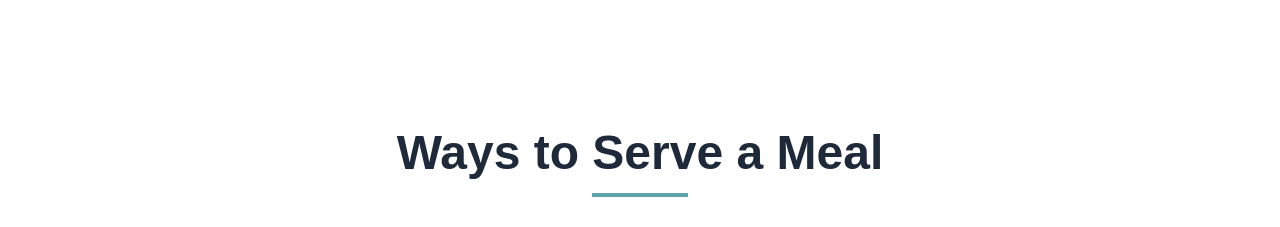
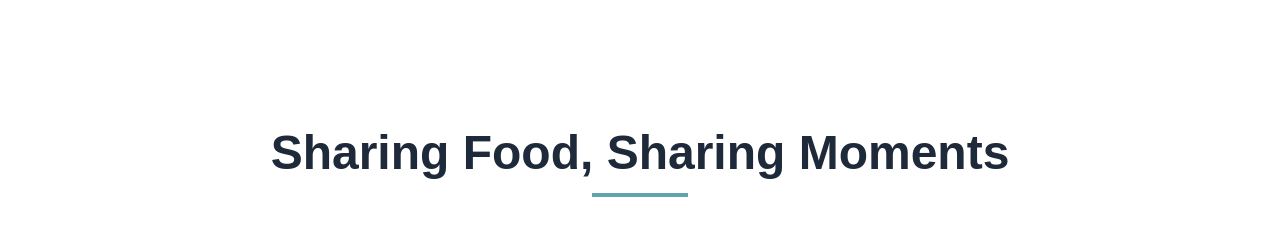
Before and after one commit to jessicasewe/ministering_hand, a Next.js app: page /get-involved in a window 1280 px wide. Shown: the part 1440-1667 px from the top of the page. Built offline with nearby package versions, Linux system fonts and the light colour scheme; a web font is replaced by a local one.

Commit message:
chore: minor updates

```diff
--- a/components/get-involved/Volunteer.tsx
+++ b/components/get-involved/Volunteer.tsx
@@ -175,7 +175,7 @@ export default function Volunteer() {
           {/* Section Header */}
           <div className="text-center mb-16">
             <h2 className="text-5xl font-bold text-gray-800 mb-4">
-              Ways to Serve a Meal
+              Sharing Food, Sharing Moments
             </h2>
             <div className="w-24 h-1 bg-[#5da4ae] mx-auto"></div>
           </div>
```
